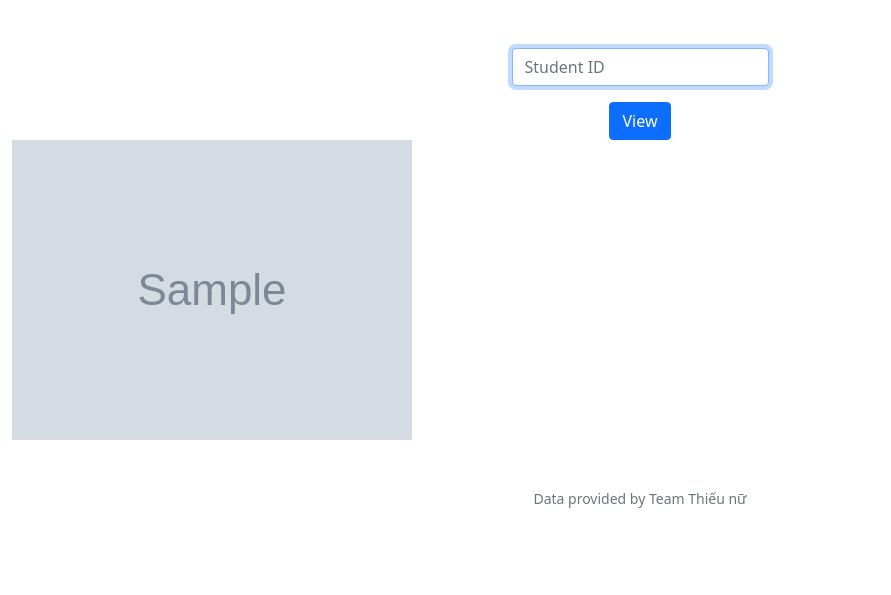
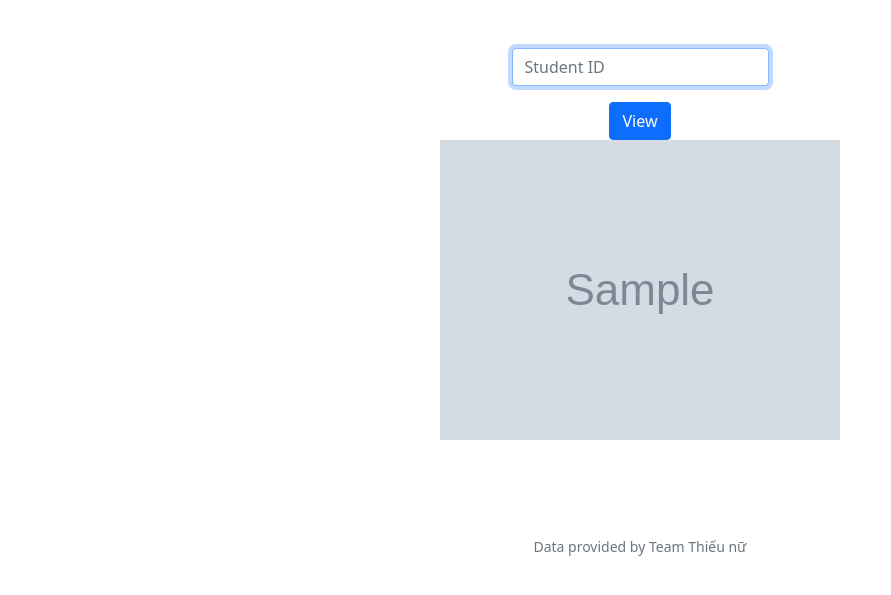
Before and after one commit to fuisl/checkin, a Flask app: template web/templates/view.html in a window 1280 px wide. Shown: the part 58-653 px from the top of the page, without its empty margins (0-891 px from the left). Run offline with Flask 3, Linux system fonts and the light colour scheme; the template is opened without the code that fills it: most values are stand-ins (such as "Sample title", 1, 10 or a date in 2020); grey boxes marked "Sample" are stand-in pictures; some libraries are stand-ins or nearby versions.

Commit message:
edit view.html: change the for loop for ticket display and add a break line after each ticket, style.css: add style to auto fit the browser style - copy stackoverflow, server.py: not change though did comment and then uncomment some part in the buy_ticket function

```diff
--- a/web/server.py
+++ b/web/server.py
@@ -201,7 +201,7 @@ class TicketData(Server):
                 "is_bought": False
         })
 
-        #check if there are enough tickets
+        # check if there are enough tickets
         if all_available_tickets.count() < quantity:
             print("Not enough tickets!")
             return {}
--- a/web/static/styles.css
+++ b/web/static/styles.css
@@ -27,3 +27,10 @@ nav .nav-item
     padding: 0;
     margin: 0;
 }
+img {
+    padding: 0;
+    display: block;
+    margin: 0 auto;
+    max-height: 100%;
+    max-width: 100%;
+}
--- a/web/templates/view.html
+++ b/web/templates/view.html
@@ -16,10 +16,11 @@
         <button class="btn btn-primary" id="view" type="submit" onclick="show()">View</button>
     </form>
     <div>
-        <div id="table" style="display: flex">
-            {%for image in image_list%}
-            <img src="{{ image }}">
-            {%endfor%}
-        </div>
+        {%for image in image_list%}
+            <div id="table" style="display: flex; flex-direction: column; align-items: center">
+                <img src="{{ image }}">
+            </div>
+            <br><br>
+        {%endfor%}
     </div>
 {% endblock %}
```
